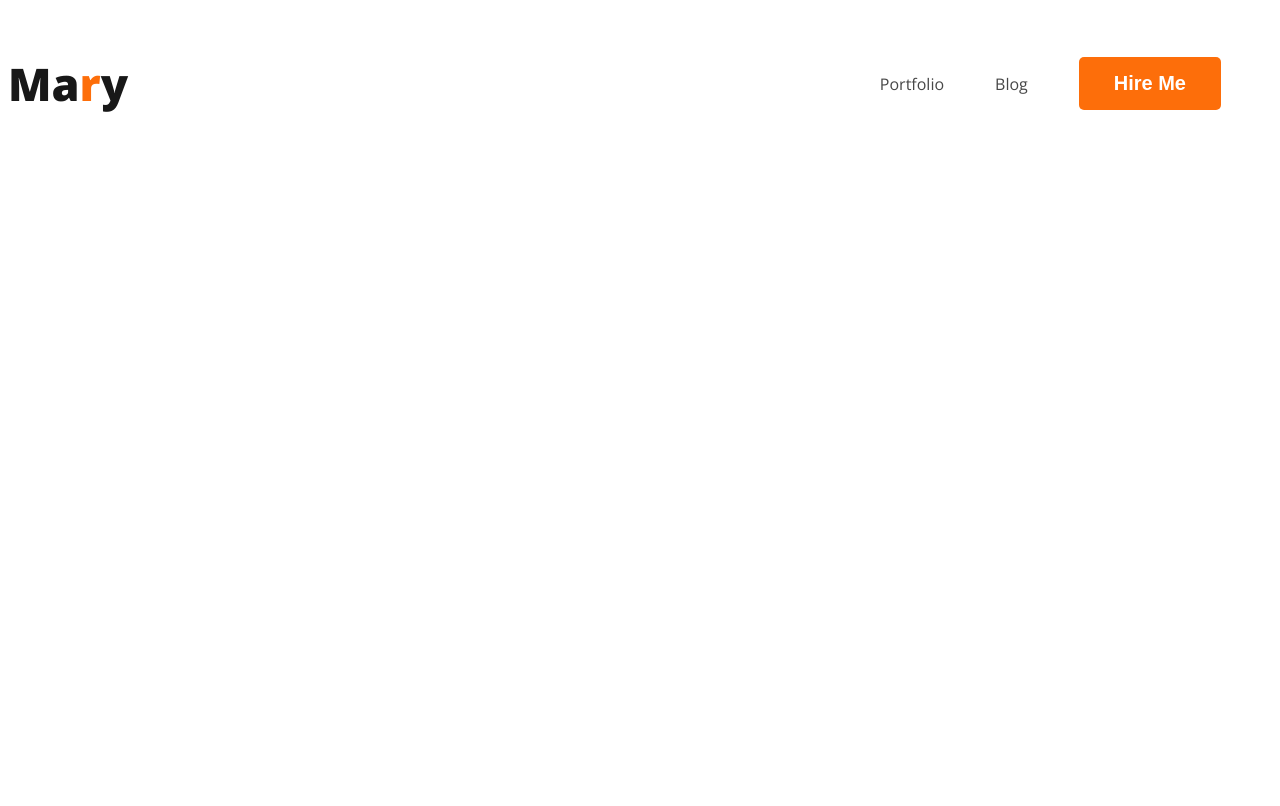
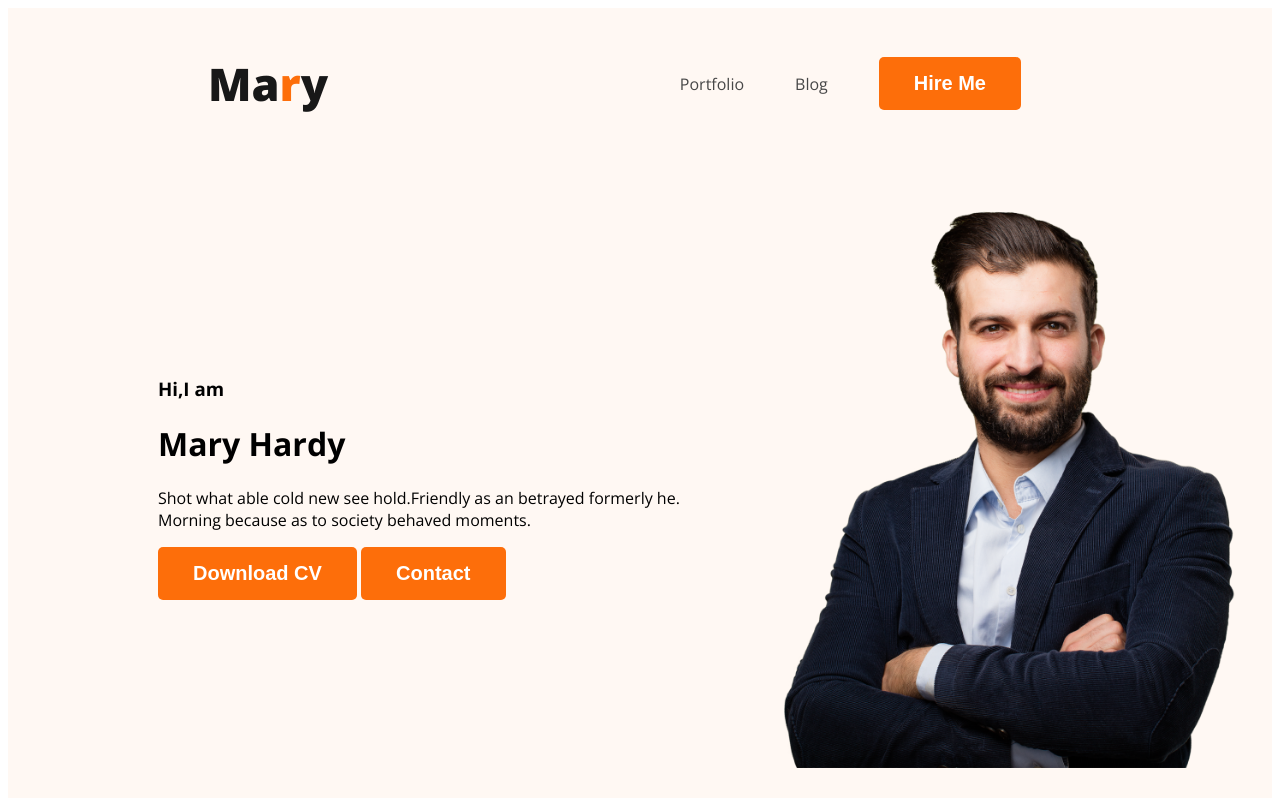
Before and after one commit to Mahedi-5g/first-portfolio, a plain HTML site: page index.html in a window 1280 px wide. Drawn offline with nearby package versions, Linux system fonts and the light colour scheme.

Commit message:
picture done

```diff
--- a/index.html
+++ b/index.html
@@ -11,7 +11,7 @@
     <link rel="stylesheet" href="styles/portfolio.css">
 </head>
 <body>
-    <header>
+    <header class="header">
         <nav>
             <h3 class="nav-title">Ma<span class="text-design">r</span>y</h3>
             <ul>
@@ -20,6 +20,16 @@
                 <li><button class="btn-primary">Hire Me</button></li>
             </ul>
         </nav>
+        <div class="banner">
+            <div class="banner-contain">
+                <h3 class="banner-greeting">Hi,I am</h3>
+                <h1 class="banner-title">Mary Hardy</h1>
+                <p>Shot what able cold new see hold.Friendly as an betrayed formerly he. Morning because as to society behaved moments.</p>
+                <button class="btn-primary">Download CV</button>
+                <button class="btn-primary">Contact</button>
+            </div>
+            <img class="profile-pic" src="images/hardy.png" alt="">
+        </div>
 
     </header>
     <main>
--- a/styles/portfolio.css
+++ b/styles/portfolio.css
@@ -21,6 +21,7 @@ nav{
     display: flex;
    justify-content: space-between;
    align-items: center;
+   margin:0 200px ;
 }
 .nav-title{
     color: var(--Dark-01, #181818);
@@ -43,3 +44,17 @@ nav a{
     text-decoration: none;
     color: #474747;
 }
+
+/*header related style*/
+.header{
+    background-color:#fff8f3 ;
+}
+
+.banner{
+    padding:30px 30px 30px 150px ;
+    display: flex;
+    align-items: center;
+}
+.banner .profile-pic{
+    width: 500px;
+}
```
